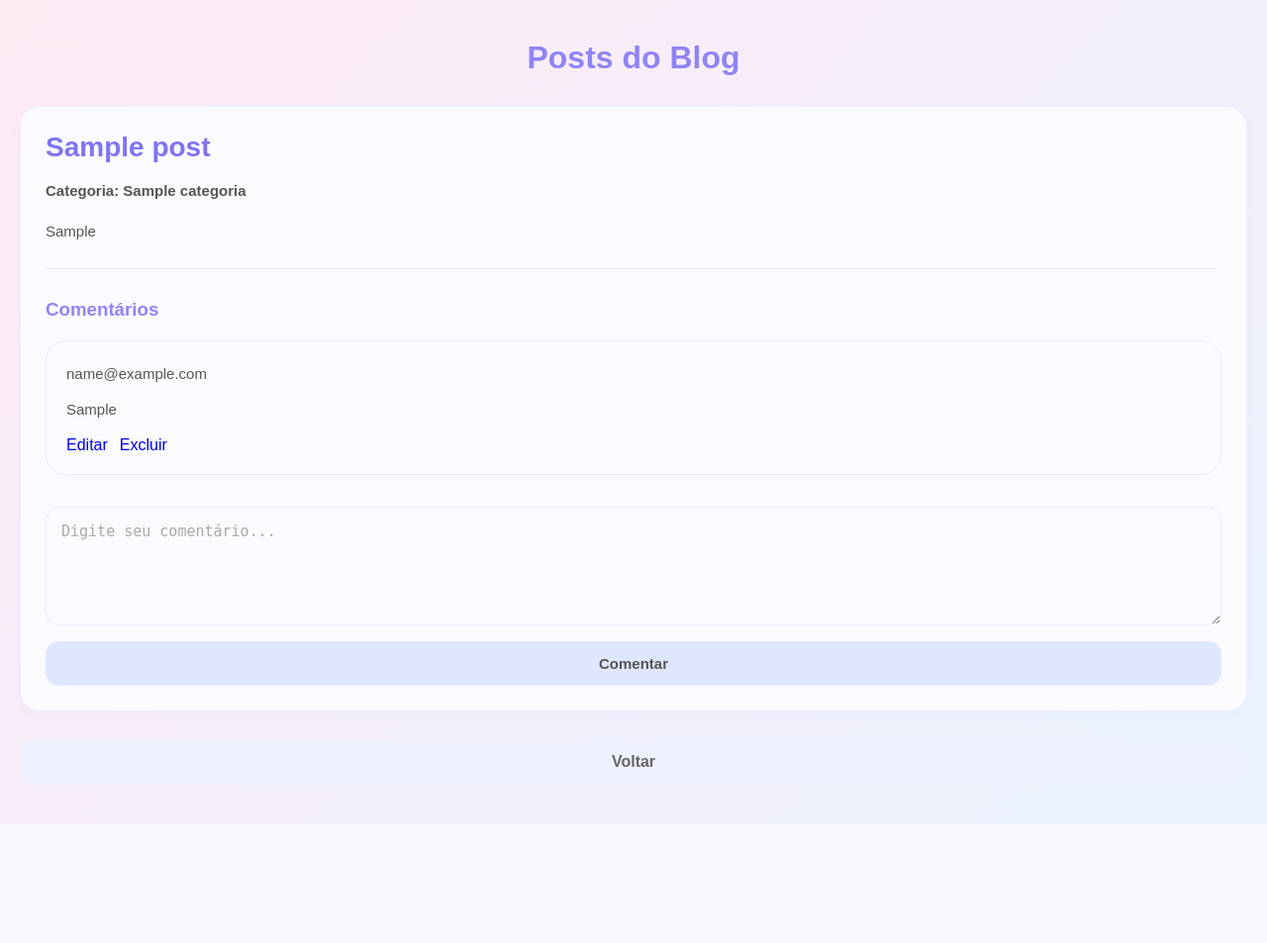
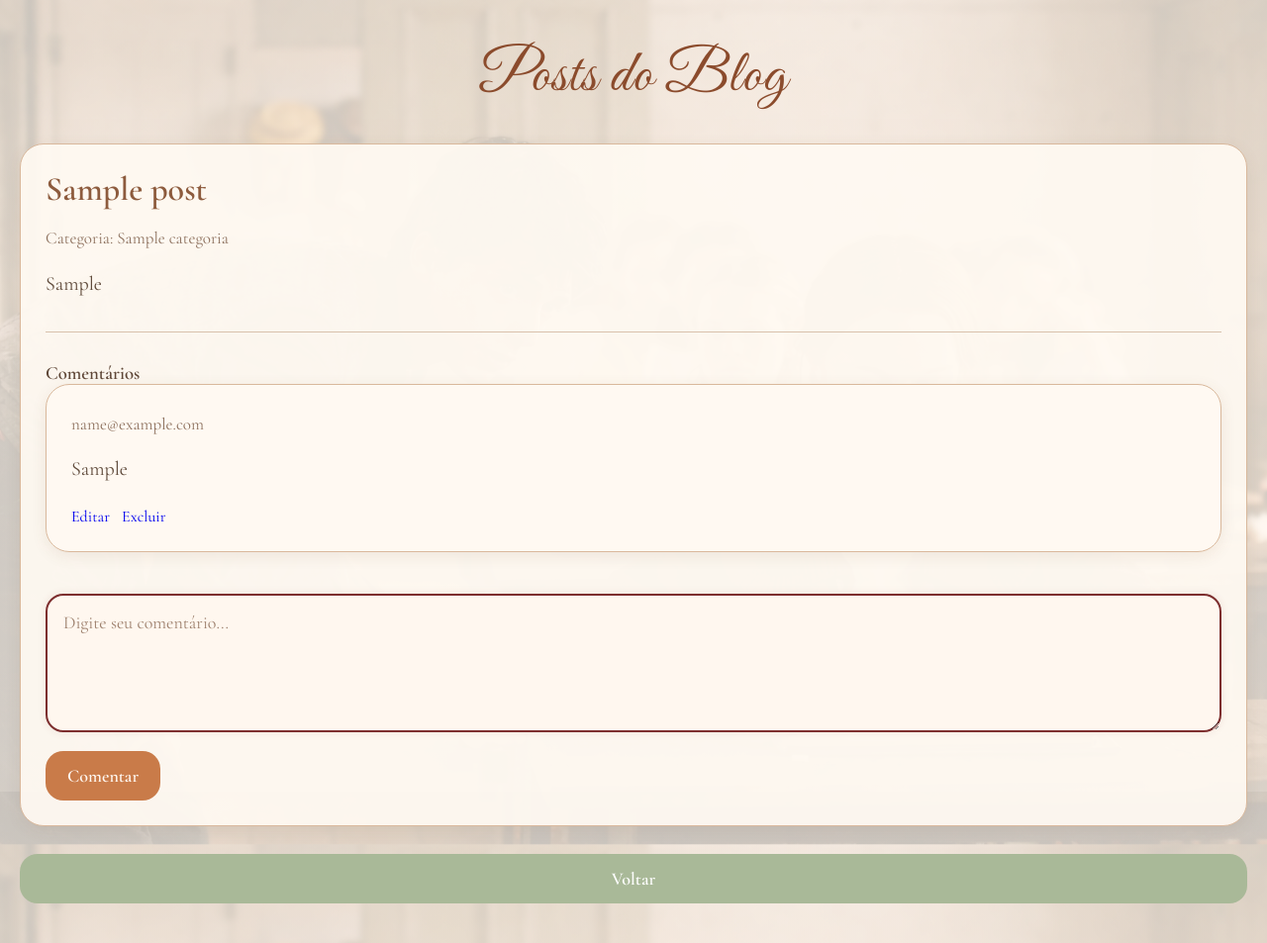
Before and after one commit to stefannyemilly27/PROJETO_PW, a PHP site: page /comentarios/index.php in a window 1280 px wide. Shown: the whole page at 99% size. Before the commit the page ends 833 px from the top, so only its background shows below. Run offline with PHP 8.4, Linux system fonts and the light colour scheme; the visitor is signed in with stand-in values (Sample User, id 1); tables that the repository leaves empty hold one stand-in row (values such as "Sample post").

Commit message:
refazendo css

```diff
--- a/login_acesso/blog/categoria.php
+++ b/login_acesso/blog/categoria.php
@@ -44,7 +44,7 @@ if (!isset($_SESSION['email'])){
             </div>
 
     <?php endforeach; ?>
-    <a href="categoria.php" class="btn-voltar">Voltar</a>
+    <a href="../home-comum.php" class="btn-voltar">Voltar</a>
 
 <?php else: ?>
 
--- a/login_acesso/style.css
+++ b/login_acesso/style.css
@@ -1,3 +1,10 @@
+/* =========================================================
+IMPORTAÇÃO DE FONTES
+========================================================= */
+
+@import url('https://fonts.googleapis.com/css2?family=Cormorant+Garamond:wght@300;400;500;600&family=Great+Vibes&display=swap');
+
+
 /* =========================================================
 RESET GERAL
 ========================================================= */
@@ -8,12 +15,32 @@ RESET GERAL
     box-sizing: border-box;
 }
 
+
+/* =========================================================
+BODY
+========================================================= */
+
 body{
+    min-height: 100vh;
     padding: 40px 20px;
-    font-family: Arial, Helvetica, sans-serif;
-    background: linear-gradient(135deg, #ffeaf4, #eaf3ff);
-    min-height: 100vh;
+
+    font-family: 'Cormorant Garamond', serif;
+
+    background:
+    linear-gradient(rgba(255,248,240,0.78), rgba(255,248,240,0.82)),
+    url("img/anne.png");
+
+    background-size: cover;
+    background-position: center;
+    background-attachment: fixed;
+
+    color: #5e4636;
 }
+
+
+/* =========================================================
+LINKS E BOTÕES
+========================================================= */
 
 a{
     text-decoration: none;
@@ -22,67 +49,99 @@ a{
 button{
     border: none;
     cursor: pointer;
-    transition: 0.2s;
-}
-
-hr{
-    border: none;
-    height: 1px;
-    background: #ececff;
-    margin: 25px 0;
+    transition: 0.3s;
 }
 
 
 /* =========================================================
-ESTRUTURA PRINCIPAL
+BOX PRINCIPAL
 ========================================================= */
 
 .box,
 .box-comentario{
     width: 90%;
     margin: 40px auto;
-    background: #ffffff;
+
+    background: rgba(255, 245, 232, 0.92);
+
+    border-radius: 28px;
+
     padding: 35px;
-    border-radius: 24px;
-    border: 1px solid #ececff;
-    box-shadow: 0 8px 20px rgba(180,180,255,0.15);
+
+    border: 2px solid #7d2e2e;
+
+    box-shadow:
+    0 0 12px rgba(125,46,46,0.18),
+    0 8px 25px rgba(120,90,60,0.15);
+
+    backdrop-filter: blur(4px);
 }
 
 .box{
-    max-width: 500px;
+    max-width: 520px;
 }
 
 .box-comentario{
-    max-width: 850px;
+    max-width: 900px;
 }
 
 
 /* =========================================================
-TÍTULOS GERAIS
+TÍTULOS
 ========================================================= */
 
 h1,
 .titulo-pagina{
     text-align: center;
-    color: #8f84f5;
+
+    font-family: 'Great Vibes', cursive;
+
+    color: #8b4b2c;
+
+    font-size: 60px;
+
     margin-bottom: 30px;
+
+    font-weight: normal;
+
+    letter-spacing: 1px;
 }
 
-h1{
-    font-size: 42px;
-}
+h2,
+.titulo-post{
+    color: #8d5b3d;
 
-.titulo-pagina{
-    font-size: 32px;
-}
+    font-size: 34px;
 
-h2{
-    margin: 0;
+    margin-bottom: 14px;
+
+    font-family: 'Cormorant Garamond', serif;
 }
 
 
 /* =========================================================
-FORMULÁRIOS GERAIS
+TEXTOS
+========================================================= */
+
+p,
+.conteudo-post,
+.texto-comentario{
+    font-size: 20px;
+    line-height: 1.8;
+    color: #5f4a3a;
+}
+
+.categoria-post,
+.autor-comentario,
+small{
+    color: #8d715e;
+    font-size: 17px;
+    margin-bottom: 12px;
+}
+
+
+/* =========================================================
+FORMULÁRIOS
 ========================================================= */
 
 form{
@@ -93,48 +152,194 @@ input,
 textarea,
 select{
     width: 100%;
-    padding: 15px;
-    margin: 12px 0;
-    border-radius: 14px;
-    border: 1px solid #ececff;
-    background: #fafaff;
+
+    padding: 16px;
+
+    margin: 14px 0;
+
+    border-radius: 18px;
+
+    border: 2px solid #7d2e2e;
+
+    background: rgba(255,248,239,0.92);
+
+    font-size: 18px;
+
+    font-family: 'Cormorant Garamond', serif;
+
+    color: #5a4032;
+
     outline: none;
-    font-size: 15px;
-    transition: 0.2s;
+
+    transition: 0.3s;
+
+    box-shadow: 0 0 8px rgba(125,46,46,0.10);
 }
 
 input:focus,
 textarea:focus,
 select:focus{
-    border-color: #d8c4ff;
-    box-shadow: 0 0 8px rgba(210,190,255,0.3);
+    box-shadow:
+    0 0 10px rgba(125,46,46,0.25),
+    0 0 18px rgba(125,46,46,0.15);
+
+    border-color: #6b1f1f;
 }
 
 textarea{
     resize: vertical;
+    min-height: 140px;
 }
 
-textarea::placeholder,
-input::placeholder{
-    color: #aaa;
+::placeholder{
+    color: #9e826f;
 }
 
 
 /* =========================================================
-BOTÕES GERAIS
+CARDS
+========================================================= */
+
+.post-card,
+.categorias,
+.comentario-box,
+.post-preview,
+.categoria-preview{
+    background: rgba(255,250,242,0.92);
+
+    border: 1px solid #d9b89c;
+
+    border-radius: 24px;
+
+    padding: 25px;
+
+    margin-bottom: 28px;
+
+    box-shadow: 0 4px 15px rgba(120,90,60,0.10);
+
+    transition: 0.3s;
+}
+
+.post-card:hover,
+.categorias:hover,
+.comentario-box:hover{
+    transform: translateY(-4px);
+
+    box-shadow:
+    0 8px 22px rgba(120,90,60,0.16);
+}
+
+
+/* =========================================================
+AÇÕES
+========================================================= */
+
+.acoes,
+.acoes-comentario{
+    display: flex;
+    gap: 12px;
+    flex-wrap: wrap;
+    margin-top: 20px;
+}
+
+
+/* =========================================================
+BOTÕES
 ========================================================= */
 
 .btn-link,
 .btn-voltar,
-.btn-cancelar,
 .btn-editar,
 .btn-excluir-link,
 .btn-comentar,
 .btn-excluir,
+.btn-cancelar,
 button[type="submit"]{
+
+    display: inline-block;
+
+    padding: 14px 22px;
+
+    border-radius: 18px;
+
+    font-size: 18px;
+
+    font-family: 'Cormorant Garamond', serif;
+
     font-weight: bold;
-    border-radius: 14px;
-    transition: 0.2s;
+
+    transition: 0.3s;
+}
+
+
+/* =========================================================
+BOTÃO PRINCIPAL
+========================================================= */
+
+.btn-link,
+.btn-comentar,
+button[type="submit"]{
+
+    background: #c97b49;
+
+    color: #fff7f0;
+}
+
+.btn-link:hover,
+.btn-comentar:hover,
+button[type="submit"]:hover{
+
+    background: #b86636;
+
+    transform: scale(1.02);
+}
+
+
+/* =========================================================
+BOTÃO EDITAR
+========================================================= */
+
+.btn-editar{
+    background: #d9c7a7;
+    color: #5e4636;
+}
+
+.btn-editar:hover{
+    background: #ccb58f;
+}
+
+
+/* =========================================================
+BOTÃO EXCLUIR
+========================================================= */
+
+.btn-excluir,
+.btn-excluir-link{
+    background: #7d2e2e;
+    color: #fff3ee;
+}
+
+.btn-excluir:hover,
+.btn-excluir-link:hover{
+    background: #692121;
+}
+
+
+/* =========================================================
+BOTÃO VOLTAR
+========================================================= */
+
+.btn-voltar,
+.btn-cancelar{
+    background: #a9b998;
+    color: #fff;
+    text-align: center;
+    width: 100%;
+}
+
+.btn-voltar:hover,
+.btn-cancelar:hover{
+    background: #92a280;
 }
 
 
@@ -144,290 +349,58 @@ MENSAGENS
 
 .erro,
 .sucesso{
-    padding: 14px;
-    border-radius: 14px;
-    margin-bottom: 20px;
+    padding: 16px;
+
+    border-radius: 18px;
+
+    margin-bottom: 22px;
+
     text-align: center;
+
+    font-size: 18px;
+
     font-weight: bold;
 }
 
 .erro{
-    background: #ffe3e6;
-    color: #c45b6d;
+    background: rgba(125,46,46,0.12);
+    border: 2px solid #7d2e2e;
+    color: #7d2e2e;
 }
 
 .sucesso{
-    background: #e3fff2;
-    color: #4e9b7d;
+    background: rgba(138,160,120,0.18);
+    border: 2px solid #8aa078;
+    color: #5a6d4b;
 }
 
 
 /* =========================================================
-CRUD DE CATEGORIAS
+TEXTOS AUXILIARES
 ========================================================= */
 
-.categorias{
-    background: #fafaff;
-    border: 1px solid #ececff;
-    border-radius: 20px;
-    padding: 25px;
-    margin-bottom: 28px;
-    box-shadow: 0 4px 12px rgba(180,180,255,0.08);
-    transition: 0.25s;
-}
+.sem-categorias,
+.sem-comentarios,
+.texto-excluir{
+    text-align: center;
 
-.categorias:hover{
-    transform: translateY(-4px);
-    box-shadow: 0 8px 20px rgba(180,180,255,0.15);
-}
+    color: #7d6655;
 
-.categorias h2{
-    color: #7f74f0;
-    font-size: 28px;
-    margin-bottom: 15px;
-}
+    font-size: 19px;
 
-.acoes{
-    display: flex;
-    gap: 12px;
-    margin-top: 20px;
-    flex-wrap: wrap;
-}
-
-.btn-link{
-    display: inline-block;
-    background: #dfe7ff;
-    color: #555;
-    padding: 14px 22px;
-    margin-bottom: 35px;
-}
-
-.btn-link:hover{
-    background: #d4ccff;
-}
-
-.btn-editar{
-    background: #eef1ff;
-    color: #666;
-    padding: 11px 18px;
-}
-
-.btn-editar:hover{
-    background: #dbe3ff;
-}
-
-.btn-excluir-link{
-    background: #ffe5e5;
-    color: #cc5555;
-    padding: 11px 18px;
-}
-
-.btn-excluir-link:hover{
-    background: #ffd4d4;
-}
-
-.btn-voltar{
-    display: block;
-    width: 100%;
-    text-align: center;
-    background: #eef1ff;
-    color: #666;
-    padding: 14px;
-    margin-top: 20px;
-}
-
-.btn-voltar:hover{
-    background: #dbe3ff;
-}
-
-.sem-categorias{
-    text-align: center;
-    color: #888;
-    font-size: 16px;
     margin: 20px 0;
-    padding: 15px;
-    background: #fafaff;
-    border: 1px solid #ececff;
-    border-radius: 14px;
-}
-
-/* =========================================================
-CRUD DE POSTS
-========================================================= */
-
-.post,
-.post-card{
-    background: #fafaff;
-    border: 1px solid #ececff;
-    border-radius: 20px;
-    padding: 25px;
-    margin-bottom: 28px;
-    box-shadow: 0 4px 12px rgba(180,180,255,0.08);
-    transition: 0.25s;
-}
-
-.post:hover,
-.post-card:hover{
-    transform: translateY(-4px);
-    box-shadow: 0 8px 20px rgba(180,180,255,0.15);
-}
-
-.post h3,
-.post-card h2{
-    color: #7f74f0;
-    font-size: 28px;
-    margin-bottom: 15px;
-}
-
-.post p,
-.post-card p{
-    color: #555;
-    line-height: 1.7;
-    font-size: 15px;
-}
-
-small{
-    color: #888;
-    font-size: 14px;
 }
 
 
 /* =========================================================
-CRUD DE EXCLUSÃO
+LINHA
 ========================================================= */
 
-.texto-excluir{
-    text-align: center;
-    color: #777;
-    margin-bottom: 25px;
-    font-size: 15px;
-}
-
-.post-preview,
-.categoria-preview{
-    background: #fafaff;
-    border: 1px solid #ececff;
-    border-radius: 18px;
-    padding: 25px;
-    margin-bottom: 25px;
-}
-
-.post-preview h2,
-.categoria-preview h2{
-    color: #8f84f5;
-    margin-bottom: 15px;
-}
-
-.post-preview p{
-    color: #555;
-    line-height: 1.7;
-}
-
-.btn-excluir{
-    width: 100%;
-    padding: 14px;
-    background: #ffd6de;
-    color: #7a4f57;
-}
-
-.btn-excluir:hover{
-    background: #ffc5d1;
-}
-
-.btn-cancelar{
-    display: block;
-    width: 100%;
-    text-align: center;
-    background: #eef1ff;
-    color: #666;
-    padding: 14px;
-}
-
-.btn-cancelar:hover{
-    background: #dbe3ff;
-}
-
-
-/* =========================================================
-CRUD DE COMENTÁRIOS
-========================================================= */
-
-.titulo-comentarios{
-    color: #8f84f5;
-    margin-top: 30px;
-    margin-bottom: 20px;
-}
-
-.comentario-box{
-    background: #fafaff;
-    border: 1px solid #ececff;
-    border-radius: 20px;
-    padding: 20px;
-    margin-bottom: 20px;
-}
-
-.autor-comentario{
-    color: #888;
-    font-size: 14px;
-    margin-bottom: 10px;
-}
-
-.texto-comentario{
-    color: #555;
-    line-height: 1.7;
-    font-size: 15px;
-}
-
-.acoes-comentario{
-    display: flex;
-    gap: 12px;
-    margin-top: 15px;
-    flex-wrap: wrap;
-}
-
-.sem-comentarios{
-    color: #888;
-    margin-bottom: 20px;
-}
-
-.form-comentario{
-    margin-top: 20px;
-}
-
-.form-comentario textarea{
-    min-height: 120px;
-}
-
-.btn-comentar,
-button[type="submit"]{
-    width: 100%;
-    padding: 14px;
-    background: #dfe7ff;
-    color: #555;
-    font-size: 15px;
-}
-
-.btn-comentar:hover,
-button[type="submit"]:hover{
-    background: #d4ccff;
-}
-
-.titulo-post{
-    color: #7f74f0;
-    font-size: 28px;
-    margin-bottom: 15px;
-}
-
-.categoria-post{
-    color: #888;
-    font-size: 14px;
-    margin-bottom: 15px;
-    font-weight: bold;
-}
-
-.conteudo-post{
-    color: #555;
-    line-height: 1.7;
+hr{
+    border: none;
+    height: 1px;
+    background: #d8c1ac;
+    margin: 30px 0;
 }
 
 
```
Also changed, not shown: other parts of login_acesso/style.css (+23 -10 lines), login_acesso/img/anne.png (added).
